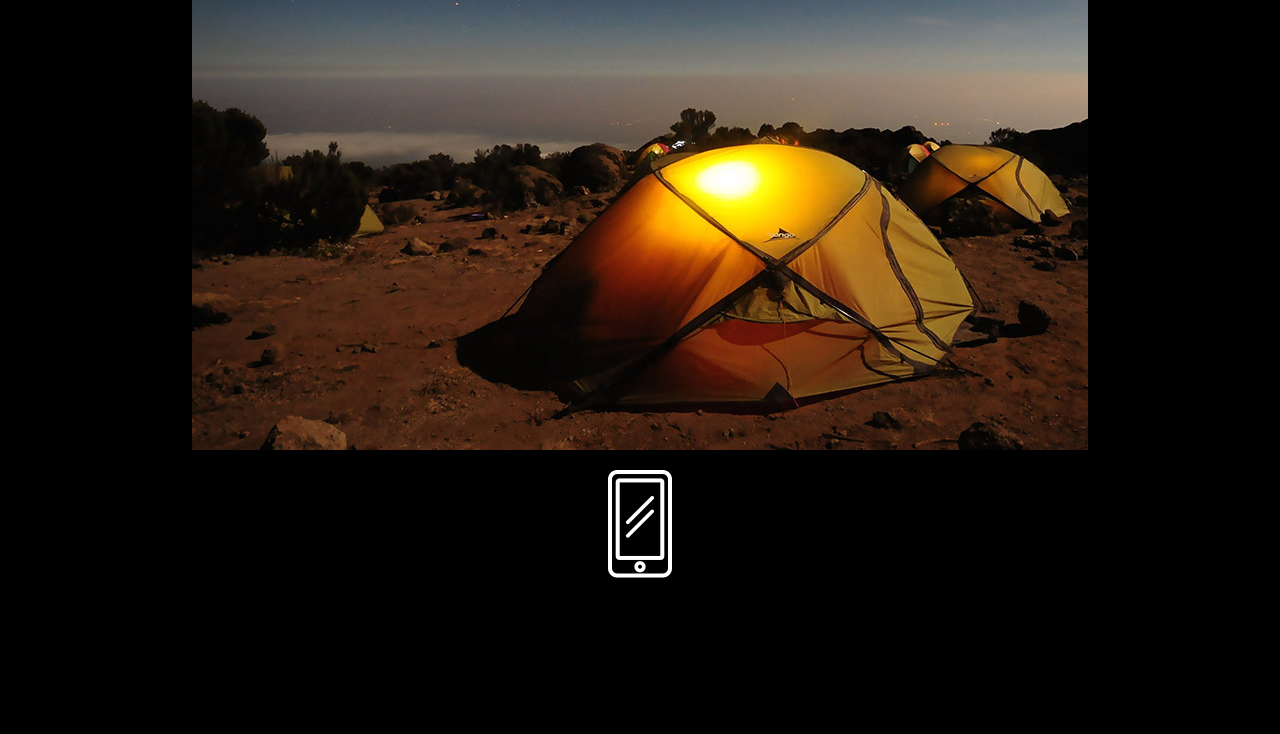
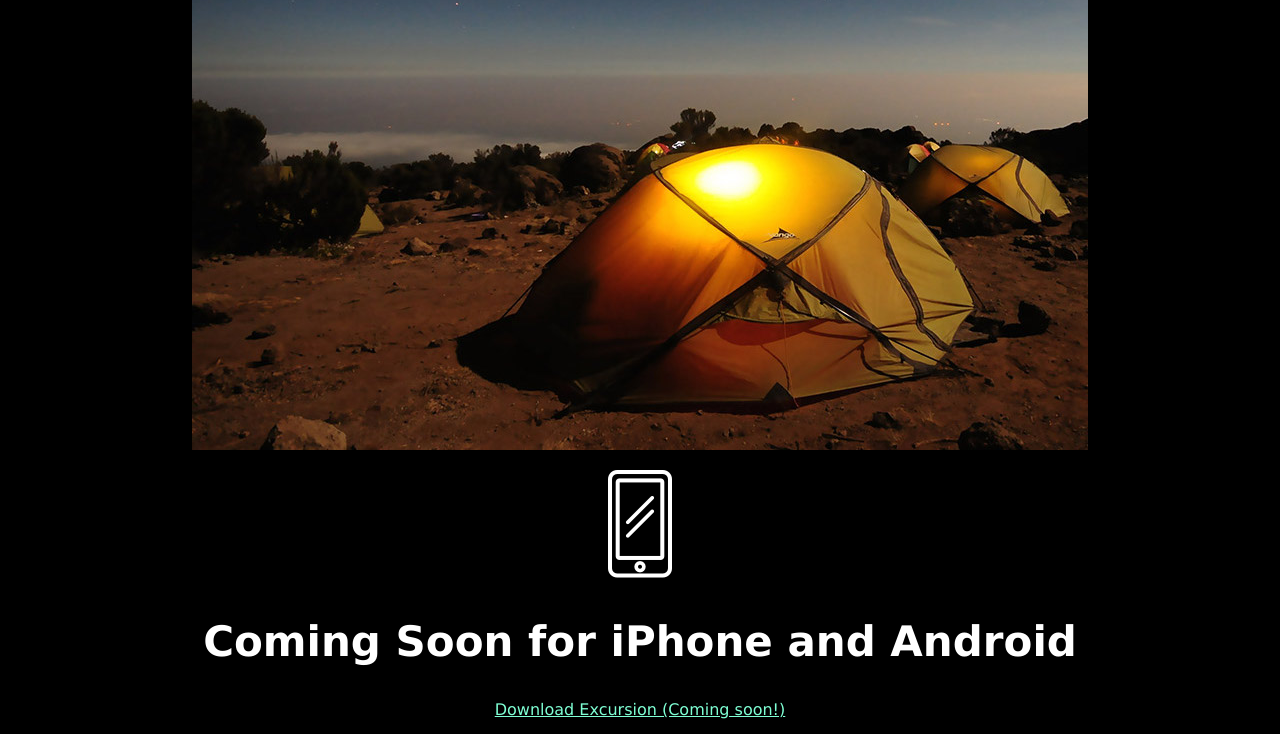
Before and after one commit to denrzv/Excursion, a plain HTML site: page index.html in a window 1280 px wide. Shown: the part 613-1347 px from the top of the page. Before the commit the page ends 1211 px from the top, so only its background shows below. Drawn offline with Linux system fonts and the light colour scheme.

Commit message:
add last section and footer

```diff
--- a/index.html
+++ b/index.html
@@ -23,8 +23,14 @@
       <img src="./resources/images/camp.jpg" alt="evening camp">
     </section>
 
+    <section>
+      <p><img src="./resources/images/phone.png" alt="cell phone frame"></p>
+      <h2>Coming Soon for iPhone and Android</h2>
+      <p><a href="#">Download Excursion (Coming soon!)</a></p>
+    </section>
+
     <footer>
-      <p><img src="./resources/images/phone.png" alt="cell phone frame"></p>
+      <p>©️ Excursion</p>
     </footer>
   </body>
 </html>
--- a/resources/css/style.css
+++ b/resources/css/style.css
@@ -19,6 +19,12 @@ a {
   font-size: 16px;
 }
 
+footer {
+  text-align: right;
+  color: Gray;
+  font-size: 21px;
+}
+
 .description {
   font-size: 21px;
   color: Gray;
```
